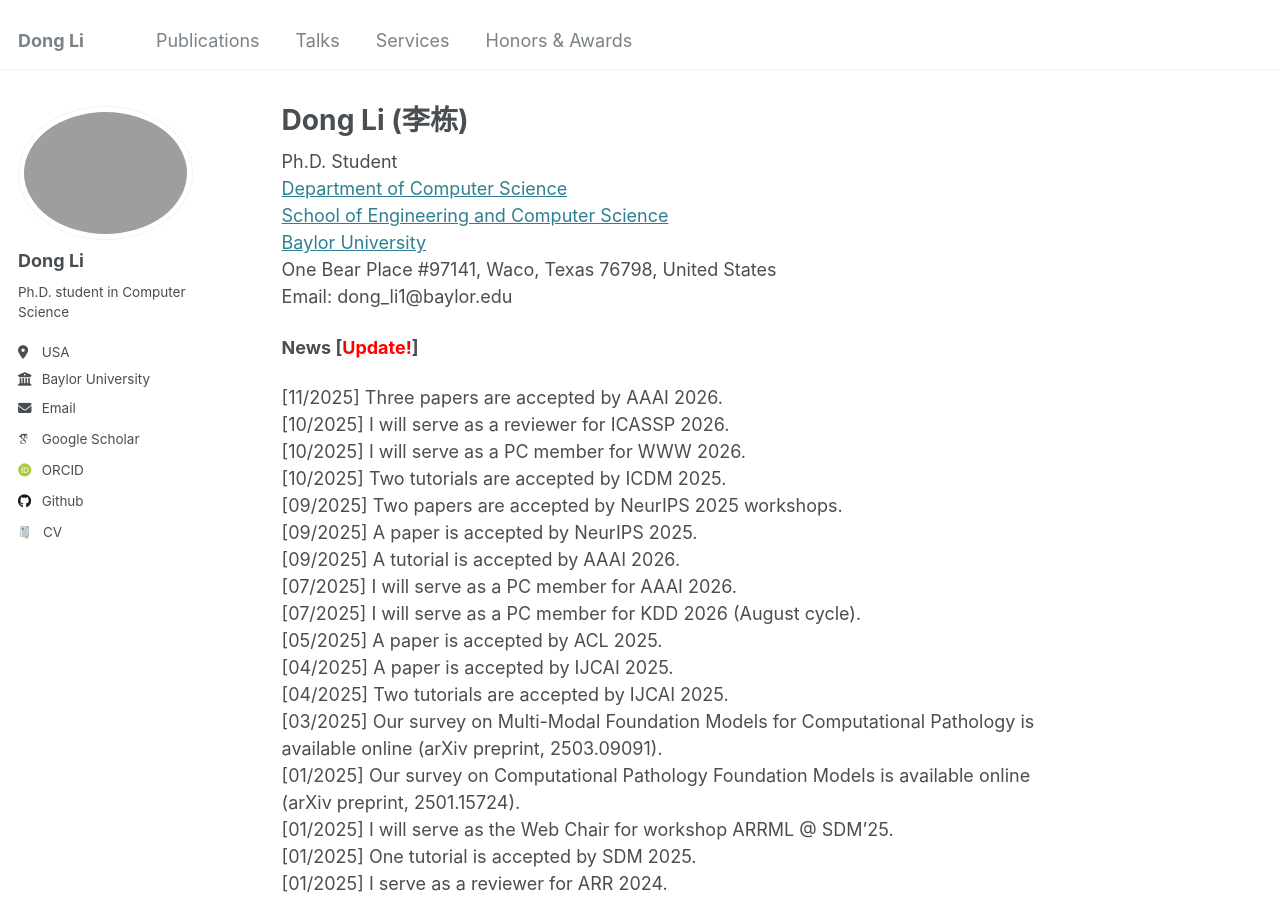
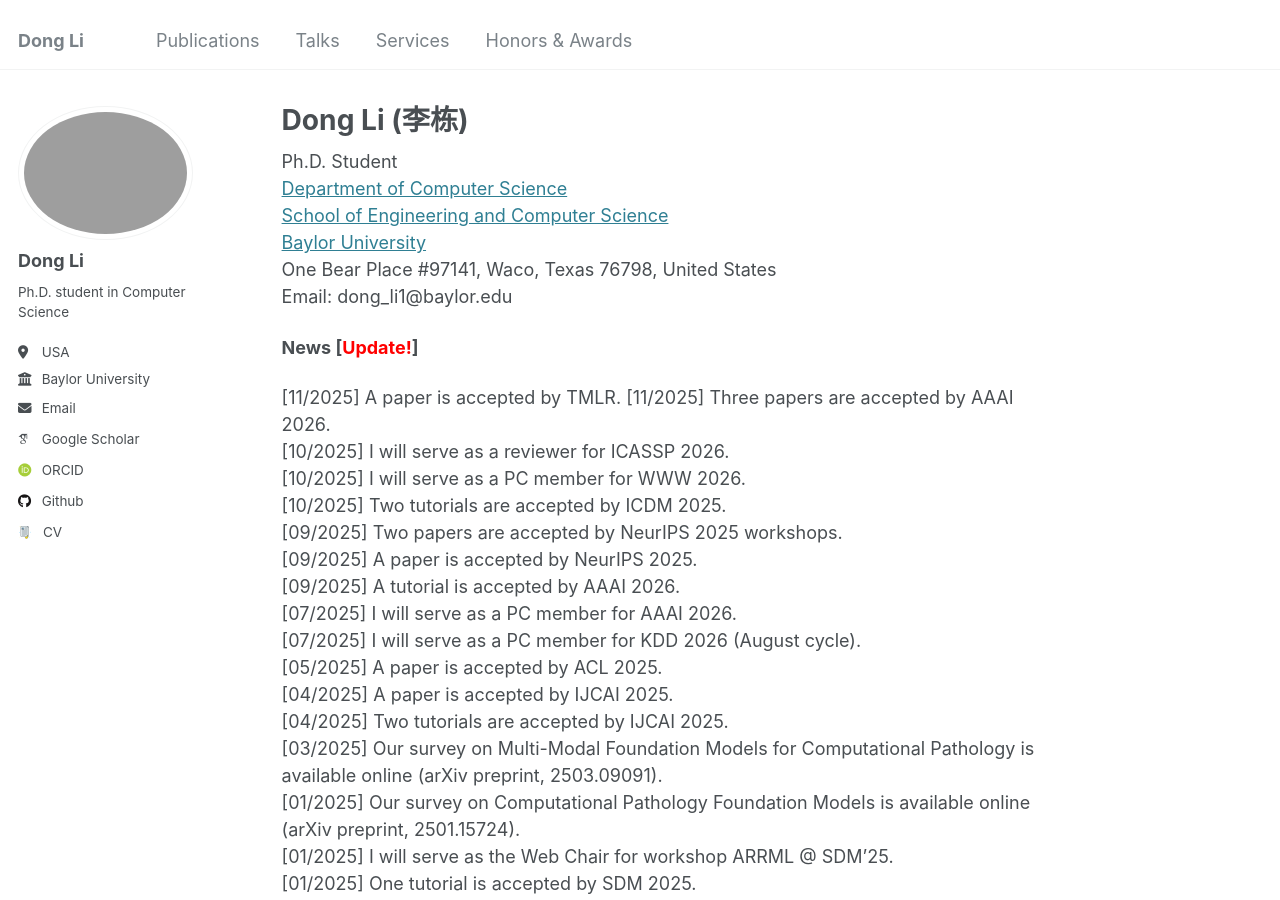
Before and after one commit to TurkeyWatanabe/dongli, a Jekyll site: the page built from _pages/about.md, in a window 1280 px wide and 900 px high. Built offline with Jekyll 4.4.1, drawn with Linux system fonts in a browser that asks for light colours; some web fonts are replaced.

Commit message:
Update about.md

```diff
--- a/_pages/about.md
+++ b/_pages/about.md
@@ -16,6 +16,7 @@ Email: dong_li1@baylor.edu
 
 **News [<span style="color:red">Update!</span>]**
 
+[11/2025] A paper is accepted by TMLR.
 [11/2025] Three papers are accepted by AAAI 2026.<br>
 [10/2025] I will serve as a reviewer for ICASSP 2026.<br>
 [10/2025] I will serve as a PC member for WWW 2026.<br>
```
